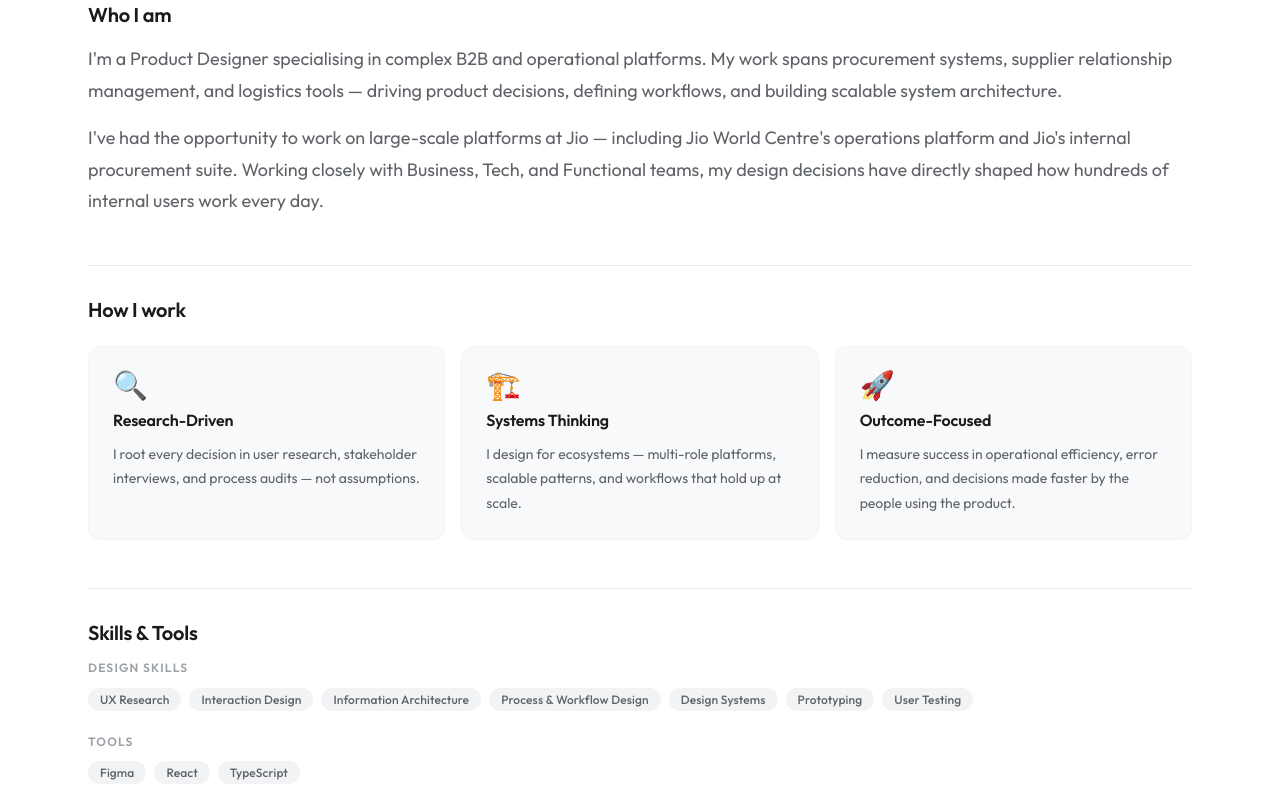
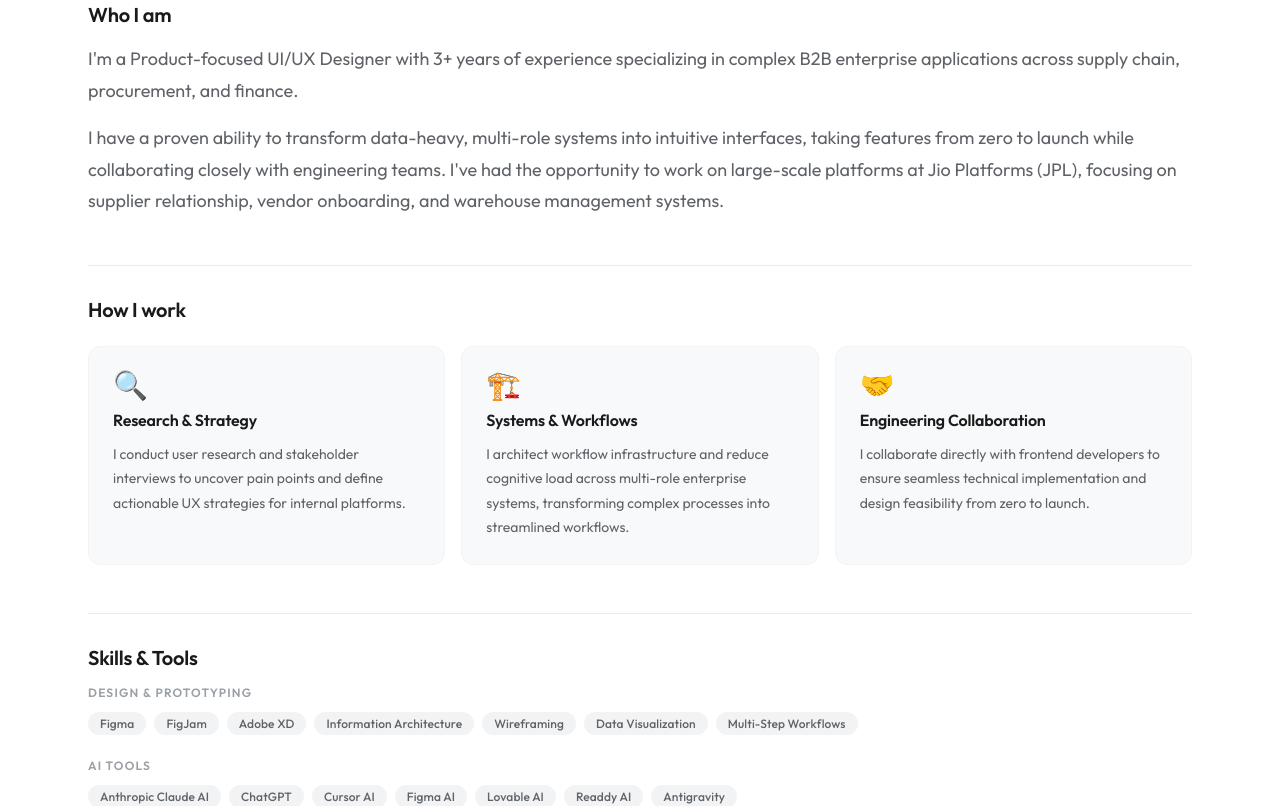
Before and after one commit to saurabhbhojane9001-collab/Saurabhportfolio, a React (Vite) app: page /about in a window 1280 px wide. Shown: the part 920-1726 px from the top of the page. Built offline with nearby package versions, Linux system fonts and the light colour scheme.

Commit message:
Update About page to match updated resume

```diff
--- a/src/pages/About.tsx
+++ b/src/pages/About.tsx
@@ -1,35 +1,51 @@
 import Tag from '../components/common/Tag';
 import './About.css';
 
-const designSkills = [
-    'UX Research', 'Interaction Design', 'Information Architecture',
-    'Process & Workflow Design', 'Design Systems', 'Prototyping', 'User Testing',
+const skillsData = [
+    {
+        category: 'Design & Prototyping',
+        skills: [
+            'Figma', 'FigJam', 'Adobe XD', 'Information Architecture',
+            'Wireframing', 'Data Visualization', 'Multi-Step Workflows'
+        ]
+    },
+    {
+        category: 'AI Tools',
+        skills: [
+            'Anthropic Claude AI', 'ChatGPT', 'Cursor AI', 'Figma AI',
+            'Lovable AI', 'Readdy AI', 'Antigravity'
+        ]
+    },
+    {
+        category: 'Technical / Frontend',
+        skills: [
+            'Angular (Basic)', 'React (Basic)', 'HTML', 'CSS'
+        ]
+    }
 ];
 
-const tools = ['Figma', 'React', 'TypeScript'];
-
 const stats = [
-    { value: '3+', label: 'Years of Product Design' },
-    { value: '5+', label: 'End-to-end products shipped' },
-    { value: '4', label: 'User roles & workflows designed' },
-    { value: '2', label: 'Business domains impacted: Procurement & Logistics' },
+    { value: '3+', label: 'Years in UI/UX Design' },
+    { value: 'Zero to Launch', label: 'End-to-end features delivered' },
+    { value: 'B2B', label: 'Enterprise Applications' },
+    { value: '3', label: 'Domains: Supply Chain, Procurement & Finance' },
 ];
 
 const pillars = [
     {
         icon: '🔍',
-        title: 'Research-Driven',
-        desc: 'I root every decision in user research, stakeholder interviews, and process audits — not assumptions.',
+        title: 'Research & Strategy',
+        desc: 'I conduct user research and stakeholder interviews to uncover pain points and define actionable UX strategies for internal platforms.',
     },
     {
         icon: '🏗️',
-        title: 'Systems Thinking',
-        desc: 'I design for ecosystems — multi-role platforms, scalable patterns, and workflows that hold up at scale.',
+        title: 'Systems & Workflows',
+        desc: 'I architect workflow infrastructure and reduce cognitive load across multi-role enterprise systems, transforming complex processes into streamlined workflows.',
     },
     {
-        icon: '🚀',
-        title: 'Outcome-Focused',
-        desc: 'I measure success in operational efficiency, error reduction, and decisions made faster by the people using the product.',
+        icon: '🤝',
+        title: 'Engineering Collaboration',
+        desc: 'I collaborate directly with frontend developers to ensure seamless technical implementation and design feasibility from zero to launch.',
     },
 ];
 
@@ -40,11 +56,10 @@ export default function About() {
             {/* ── Hero Section ── */}
             <section className="about__hero">
                 <div className="about__hero-text">
-                    <span className="about__hero-eyebrow">Product Designer</span>
+                    <span className="about__hero-eyebrow">UI/UX Designer</span>
                     <h1 className="about__hero-name">Saurabh Bhojane</h1>
                     <p className="about__hero-tagline">
-                        Designing end-to-end product experiences by aligning business goals,
-                        <br />user needs, and scalable systems.
+                        Transforming data-heavy, multi-role systems into intuitive interfaces.
                     </p>
                     <div className="about__hero-ctas">
                         <a
@@ -86,16 +101,11 @@ export default function About() {
             <section className="about__section about__section--bordered">
                 <h2 className="about__section-title">Who I am</h2>
                 <p className="about__bio">
-                    I'm a Product Designer specialising in complex B2B and operational
-                    platforms. My work spans procurement systems, supplier relationship management,
-                    and logistics tools — driving product decisions, defining workflows, and
-                    building scalable system architecture.
+                    I'm a Product-focused UI/UX Designer with 3+ years of experience specializing in complex
+                    B2B enterprise applications across supply chain, procurement, and finance.
                 </p>
                 <p className="about__bio">
-                    I've had the opportunity to work on large-scale platforms at Jio — including
-                    Jio World Centre's operations platform and Jio's internal procurement suite.
-                    Working closely with Business, Tech, and Functional teams, my design decisions
-                    have directly shaped how hundreds of internal users work every day.
+                    I have a proven ability to transform data-heavy, multi-role systems into intuitive interfaces, taking features from zero to launch while collaborating closely with engineering teams. I've had the opportunity to work on large-scale platforms at Jio Platforms (JPL), focusing on supplier relationship, vendor onboarding, and warehouse management systems.
                 </p>
             </section>
 
@@ -117,22 +127,16 @@ export default function About() {
             <section className="about__section about__section--bordered">
                 <h2 className="about__section-title">Skills & Tools</h2>
                 <div className="about__skills-container">
-                    <div className="about__skills-group">
-                        <h3 className="about__skills-group-label">Design Skills</h3>
-                        <div className="about__skills-list">
-                            {designSkills.map((skill) => (
-                                <Tag key={skill} label={skill} />
-                            ))}
+                    {skillsData.map((group) => (
+                        <div key={group.category} className="about__skills-group">
+                            <h3 className="about__skills-group-label">{group.category}</h3>
+                            <div className="about__skills-list">
+                                {group.skills.map((skill) => (
+                                    <Tag key={skill} label={skill} />
+                                ))}
+                            </div>
                         </div>
-                    </div>
-                    <div className="about__skills-group">
-                        <h3 className="about__skills-group-label">Tools</h3>
-                        <div className="about__skills-list">
-                            {tools.map((tool) => (
-                                <Tag key={tool} label={tool} />
-                            ))}
-                        </div>
-                    </div>
+                    ))}
                 </div>
             </section>
 
```
